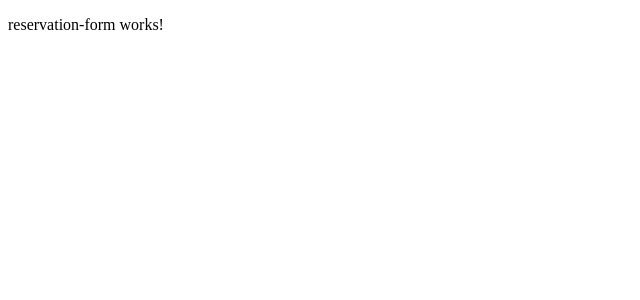
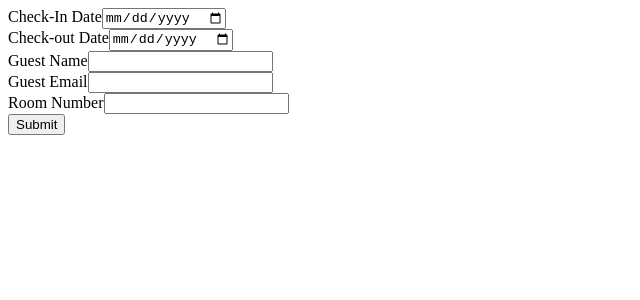
Before and after one commit to ShivamAgrawal02/hotel-App-WithMockoon, an Angular app: page /new in a window 1280 px wide. Shown: the top 300 px of the page, without its empty margins (0-640 px from the left). Built offline with nearby package versions, Linux system fonts and the light colour scheme.

Commit message:
formgroup added , validators applied

```diff
--- a/src/app/app.module.ts
+++ b/src/app/app.module.ts
@@ -3,6 +3,8 @@ import { BrowserModule } from '@angular/platform-browser';
 
 import { AppRoutingModule } from './app-routing.module';
 import { AppComponent } from './app.component';
+import { HomeModule } from './home/home.module';
+import { ReservationModule } from './reservation/reservation.module';
 
 @NgModule({
   declarations: [
@@ -10,7 +12,9 @@ import { AppComponent } from './app.component';
   ],
   imports: [
     BrowserModule,
-    AppRoutingModule
+    AppRoutingModule,
+    HomeModule,
+    ReservationModule
   ],
   providers: [],
   bootstrap: [AppComponent]
--- a/src/app/home/home.component.html
+++ b/src/app/home/home.component.html
@@ -1 +1,5 @@
-<p>home works!</p>
+<div>
+    <h2>welcome to the hotel reservation portal</h2>
+    <button [routerLink]="['/new']">Create a new reservation</button>
+    <button [routerLink]="['/list']">View all reservations</button>
+</div>
--- a/src/app/reservation-form/reservation-form.component.html
+++ b/src/app/reservation-form/reservation-form.component.html
@@ -1 +1,23 @@
-<p>reservation-form works!</p>
+<form [formGroup]="reservationForm" (ngSubmit)="onSubmit()">
+    <div>
+        <label>Check-In Date</label>
+        <input type="date" formControlName="checkInDate">
+    </div>
+  <div>
+        <label>Check-out Date</label>
+        <input type="date" formControlName="checkOutDate">
+    </div>
+      <div>
+        <label>Guest Name</label>
+        <input type="Text" formControlName="guestName">
+    </div>
+      <div>
+        <label>Guest Email</label>
+        <input type="email" formControlName="guestEmail">
+    </div>
+      <div>
+        <label>Room Number</label>
+        <input type="number" formControlName="roomNumber">
+    </div>
+<button type="submit">Submit </button>
+</form>
--- a/src/app/reservation-form/reservation-form.component.ts
+++ b/src/app/reservation-form/reservation-form.component.ts
@@ -1,10 +1,35 @@
-import { Component } from '@angular/core';
+import { Component , OnInit} from '@angular/core';
+import { FormBuilder,FormGroup,Validator, Validators } from '@angular/forms';
 
 @Component({
   selector: 'app-reservation-form',
   templateUrl: './reservation-form.component.html',
   styleUrls: ['./reservation-form.component.css']
 })
-export class ReservationFormComponent {
+export class ReservationFormComponent implements OnInit {
+  constructor(private formBuilder:FormBuilder)
+  {
+
+  }
+
+reservationForm:FormGroup = new FormGroup({});
+
+ngOnInit(): void {
+    this.reservationForm = this.formBuilder.group({
+      checkInDate:["",Validators.required],
+      checkOutDate:["",Validators.required],
+      guestName:["",Validators.required],
+      guestEmail:["",[Validators.required,Validators.email]],
+      roomNumber:["",Validators.required]
+
+    })
+}
+onSubmit()
+{
+  if(this.reservationForm.valid)
+  {
+    console.log("valid");
+  }
+}
 
 }
--- a/src/app/reservation/reservation.module.ts
+++ b/src/app/reservation/reservation.module.ts
@@ -2,6 +2,7 @@ import { NgModule } from '@angular/core';
 import { CommonModule } from '@angular/common';
 import { ReservationFormComponent } from '../reservation-form/reservation-form.component';
 import { ReservationListComponent } from '../reservation-list/reservation-list.component';
+import { FormsModule,ReactiveFormsModule } from '@angular/forms';
 
 
 
@@ -11,7 +12,9 @@ import { ReservationListComponent } from '../reservation-list/reservation-list.c
     ReservationListComponent
   ],
   imports: [
-    CommonModule
+    CommonModule,
+    FormsModule,
+    ReactiveFormsModule
   ]
 })
 export class ReservationModule { }
```
Also changed, not shown: src/app/home/home.module.ts (+6 -2 lines).
